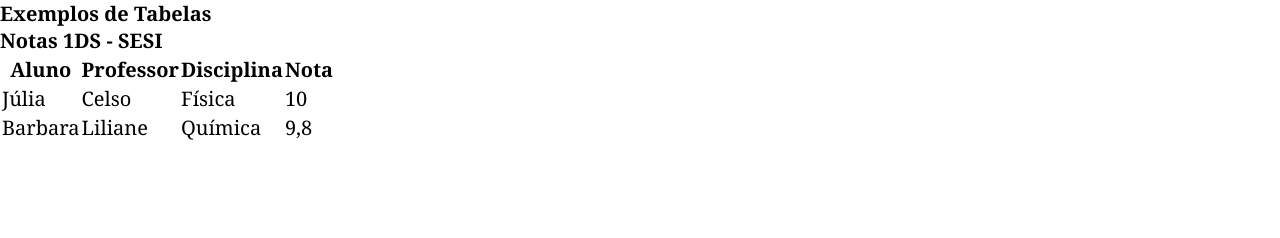
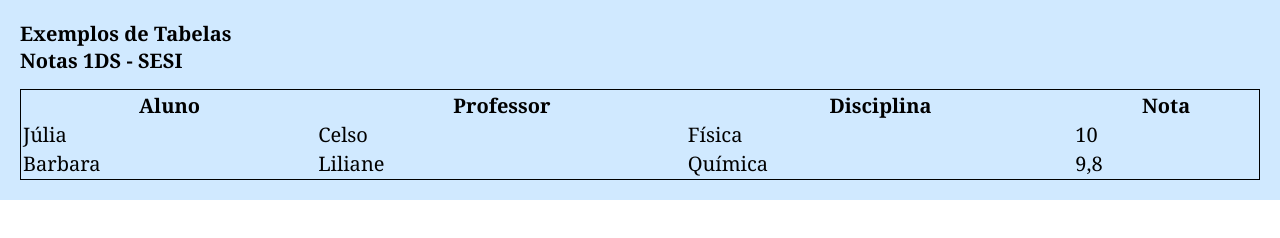
Before and after one commit to barbaraoliveira-sketch/tabelas, a plain HTML site: page index.html in a window 1280 px wide. Drawn offline with Linux system fonts and the light colour scheme.

Commit message:
style: cria estilos principais (main-header-table)

```diff
--- a/css/global.css
+++ b/css/global.css
@@ -1 +1,16 @@
 @import url(./reset.css);
+
+.main-content{
+    padding: 20px;
+    background-color: rgb(208, 233, 255);
+}
+
+.header-title{
+    margin-bottom: 15px;
+
+}
+
+.table-main{
+    width: 100%;
+    border: 1px solid;
+}
```
